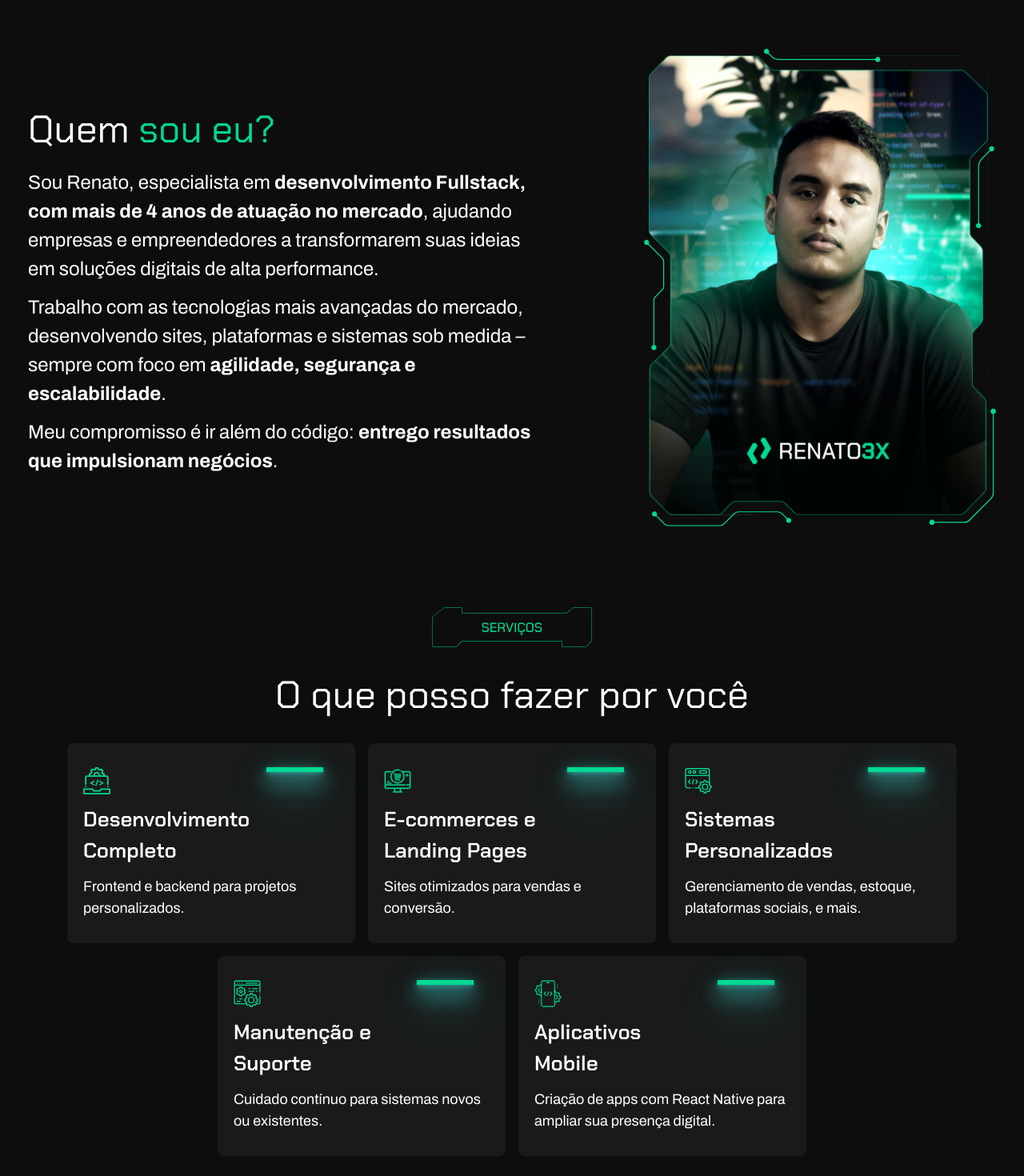
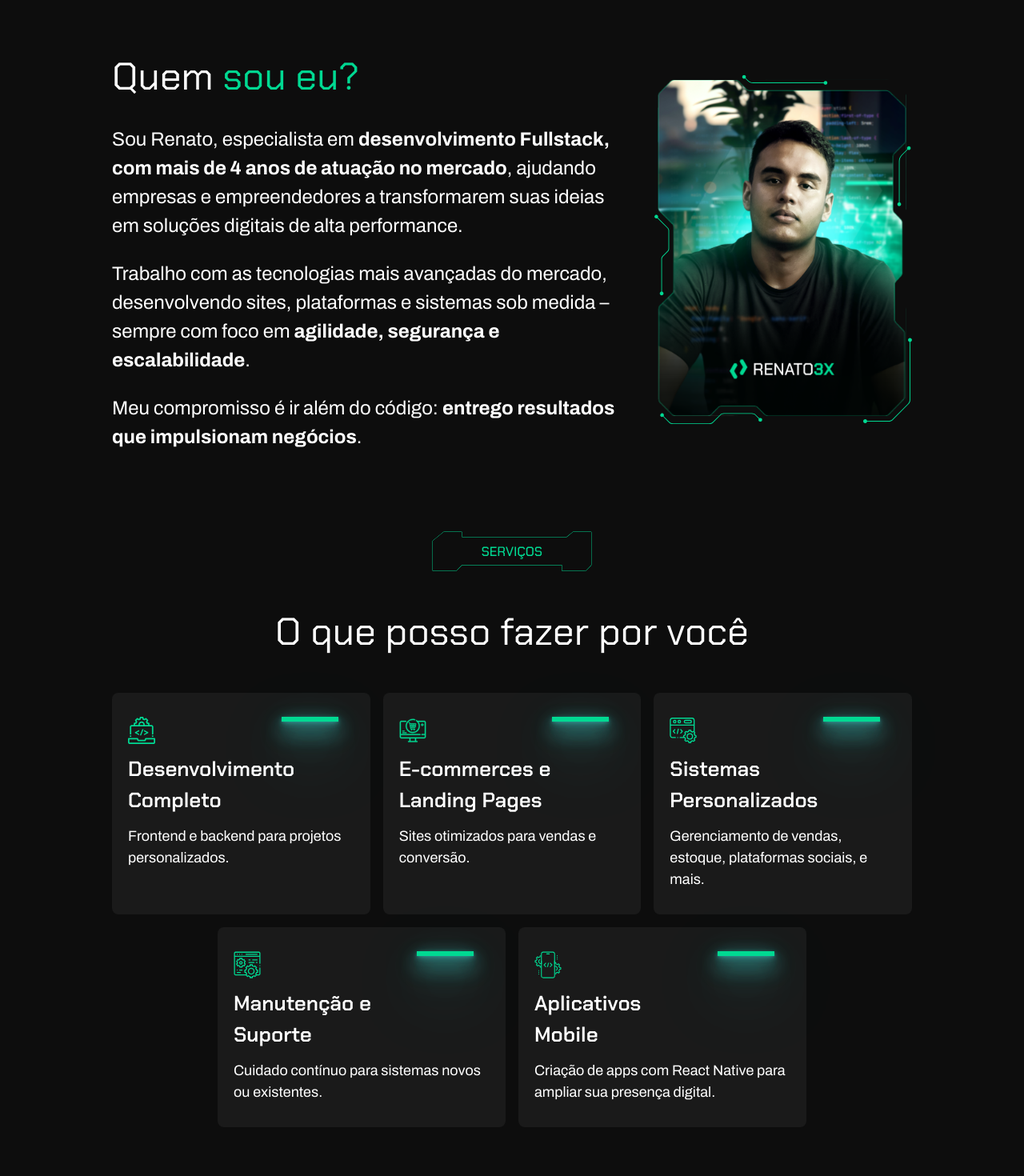
Before and after one commit to renato3x/renato3x.dev, a Next.js app: page / in a window 1280 px wide. Shown: the part 840-2310 px from the top of the page at 80% size. Built offline with nearby package versions, Linux system fonts and the light colour scheme; no server answers.

Commit message:
refactor: improve who am i structure and reponsivity

```diff
--- a/src/components/sections/who-am-i.tsx
+++ b/src/components/sections/who-am-i.tsx
@@ -3,19 +3,22 @@ import { Card, CardContent, CardHeader, CardTitle } from '@/components/common/ca
 
 export function WhoAmI() {
   return (
-    <section className="flex flex-col px-[35px] py-[40px] gap-[30px] md:py-[100px] md:gap-[100px]">
-      <div className="flex flex-col gap-6 md:flex-row md:items-center md:justify-center md:gap-30">
-        <div className="flex flex-col gap-3 md:max-w-[650px]">
+    <section className="flex px-[35px] py-[40px] md:py-[100px] gap-[30px] md:gap-[100px] justify-center">
+      <div className="flex flex-col md:max-w-[1000px] gap-[50px] md:gap-[100px]">
+        <div className="flex flex-col gap-10 md:flex-row">
+          <div className="flex flex-col gap-6">
             <h2 className="font-chakra text-[28px] md:text-[48px]">
               Quem <span className="highlight">sou eu?</span>
             </h2>
 
             <p className="md:text-[24px]">
-            Sou Renato, especialista em <span className="font-bold">desenvolvimento Fullstack, com mais de 4 anos de atuação no mercado</span>, ajudando empresas e empreendedores a transformarem suas ideias em soluções digitais de alta performance.
+              Sou Renato, especialista em <span className="font-bold">desenvolvimento Fullstack, com mais de 4 anos de atuação no mercado</span>,
+              ajudando empresas e empreendedores a transformarem suas ideias em soluções digitais de alta performance.
             </p>
 
             <p className="md:text-[24px]">
-            Trabalho com as tecnologias mais avançadas do mercado, desenvolvendo sites, plataformas e sistemas sob medida – sempre com foco em <span className="font-bold">agilidade, segurança e escalabilidade</span>.
+              Trabalho com as tecnologias mais avançadas do mercado, desenvolvendo sites, plataformas e sistemas sob medida –
+              sempre com foco em <span className="font-bold">agilidade, segurança e escalabilidade</span>.
             </p>
 
             <p className="md:text-[24px]">
@@ -29,11 +32,13 @@ export function WhoAmI() {
               width={0}
               height={0}
               alt="renato3x - Desenvolvimento de Software"
-            className="min-w-[322px] md:w-[500px]"
+              className="min-w-[322px]"
+              priority
             />
           </div>
         </div>
-      <div className="flex flex-col gap-6">
+
+        <div className="flex flex-col gap-10">
           <div className="flex justify-center items-center">
             <Image
               src="/images/services-title.svg"
@@ -46,6 +51,7 @@ export function WhoAmI() {
 
           <h3 className="font-chakra text-[28px] text-center px-20 md:text-[48px]">O que posso fazer por você</h3>
           <Services/>
+        </div>
       </div>
     </section>
   );
--- a/src/components/sections/why-choose-me.tsx
+++ b/src/components/sections/why-choose-me.tsx
@@ -6,7 +6,7 @@ export function WhyChooseMe() {
   return (
     <>
       <section className="flex flex-col px-[35px] py-[40px] items-center md:py-[60px]">
-        <div className="flex flex-col gap-10 md:max-w-[900px] md:gap-5">
+        <div className="flex flex-col gap-10 md:max-w-[1000px] md:gap-5">
           <h2 className="font-chakra text-[28px] md:text-[48px] max-w-[200px] md:max-w-none">
             Por que me escolher?
           </h2>
```
Lines whose indentation alone changed are shown as unchanged.
